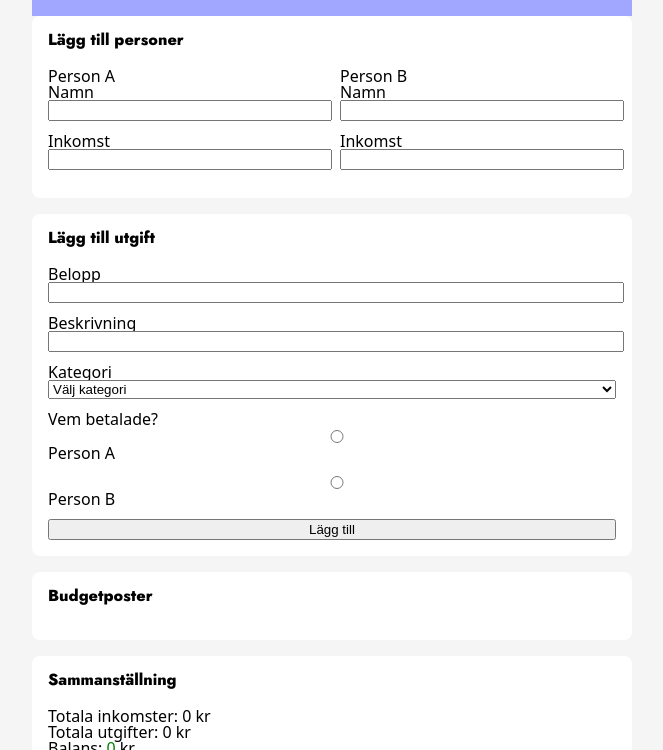
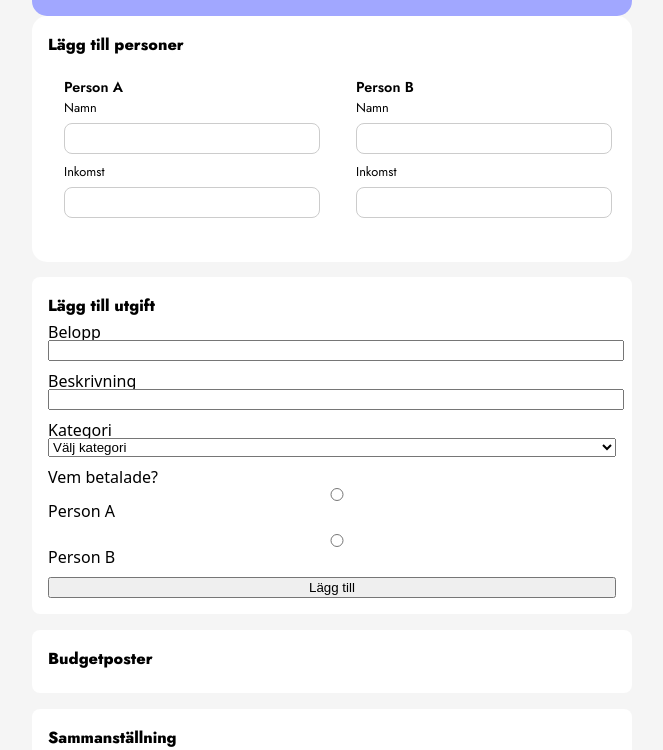
Before and after one commit to jenniemodd/fairly-app, a website built with Vite: page index.html in a window 1280 px wide. Shown: the part 124-874 px from the top of the page, without its empty margins (308-971 px from the left). Built offline with nearby package versions, Linux system fonts and the light colour scheme; a web font is replaced by a local one.

Commit message:
css på app

```diff
--- a/src/style.scss
+++ b/src/style.scss
@@ -12,6 +12,7 @@ header {
   padding: 16px;
   background-color: #a1a7ff;
   padding: 30px;
+  border-radius: 15px;
 }
 
 h1 {
@@ -27,7 +28,41 @@ h2 {
   color: black;
   font-size: 1rem;
   font-weight: 800;
-  margin-bottom: 20px;
+  margin-bottom: 10px;
+  margin-top: 5px;
+}
+
+.persons {
+  gap: 16px;
+  margin-bottom: 15px;
+  border-radius: 15px;
+}
+
+h3 {
+  font-family: 'jost', sans-serif;
+  color: black;
+  font-size: 0.9rem;
+  font-weight: 600;
+  margin-bottom: 8px;
+}
+
+.person-card {
+  margin-top: 1px;
+  padding: 16px;
+  border-radius: 8px;
+  font-family: 'Jost', sans-serif;
+  font-size: 0.8rem;
+  font-weight: 400;
+  border-radius: 15px;
+}
+
+.person-card input {
+  margin-top: 8px;
+  padding: 5px;
+  border-radius: 8px;
+  border: 1px solid #ccc;
+  font-family: 'Jost', sans-serif;
+  font-size: 0.8rem;
 }
 
 
```
